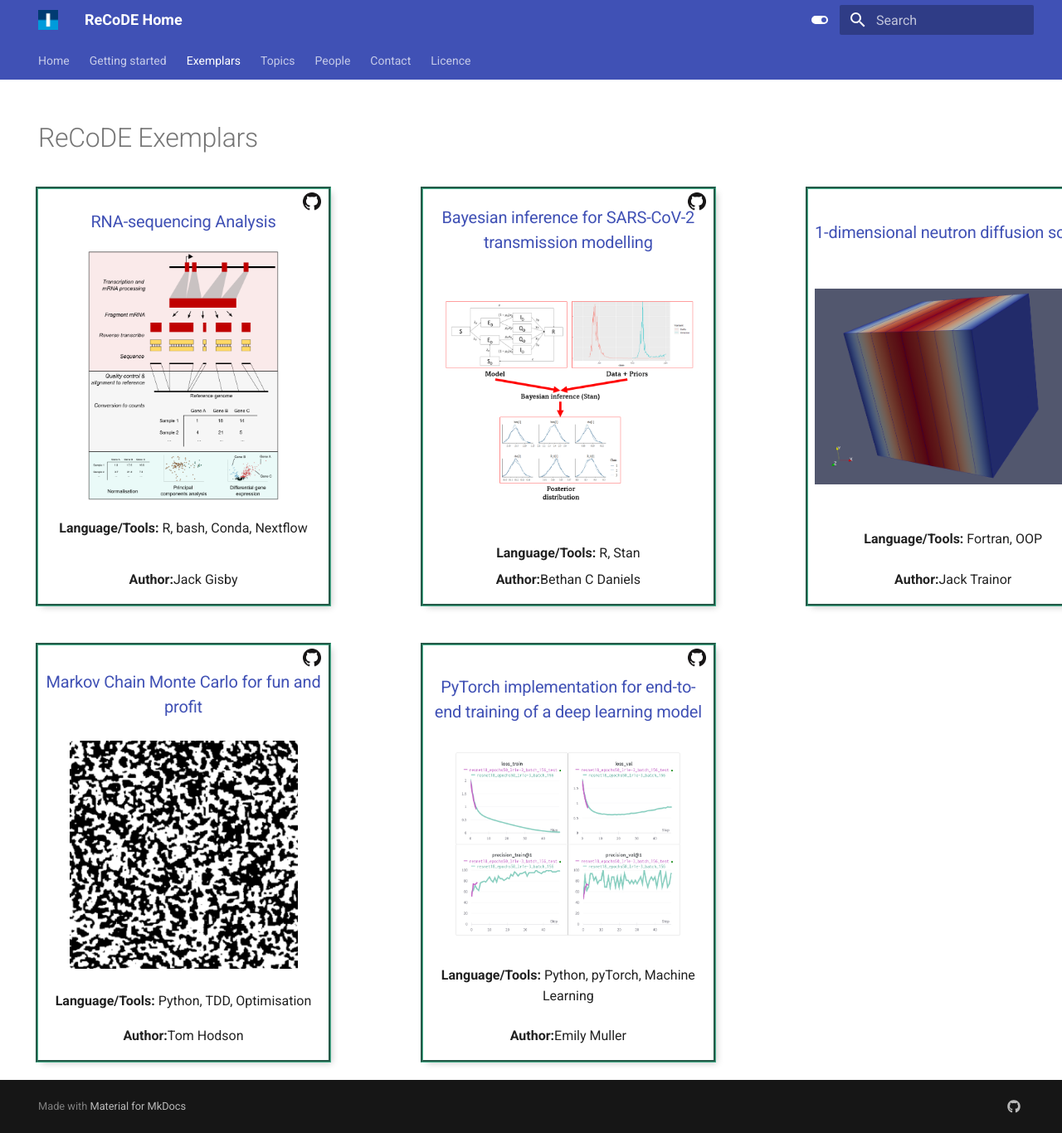
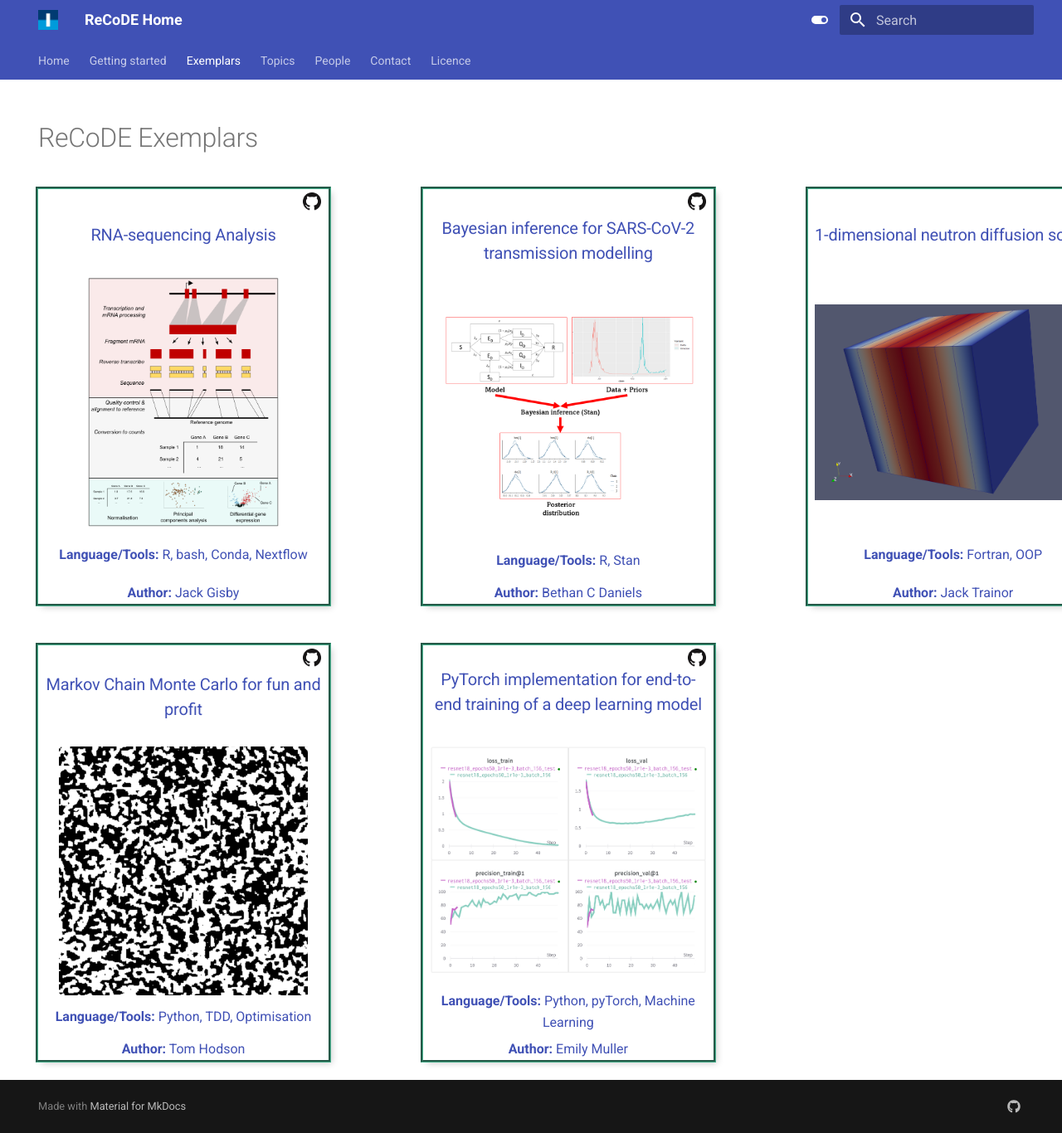
Before and after one commit to ImperialCollegeLondon/ReCoDE-home, an MkDocs documentation site: the page built from docs/exemplars/index.md, in a window 1280 px wide and 1366 px high. Shown: the whole window at 83% size. Built offline with MkDocs 1.6.1 and Material for MkDocs 9.7.7, drawn with Linux system fonts in a browser that asks for light colours.

Commit message:
feat: add links to exemplar imgs and text

```diff
--- a/docs/exemplars/index.md
+++ b/docs/exemplars/index.md
@@ -14,11 +14,13 @@
         <img src="../assets/img/github.png" alt="RNA Sequencing GitHub" style="width:75%;padding:4px;">
       </a>
       <h3>
-        <a href = "https://imperialcollegelondon.github.io/ReCoDE_rnaseq_pipeline/">RNA-sequencing Analysis</a>
+        <a href = "https://imperialcollegelondon.github.io/ReCoDE_rnaseq_pipeline">RNA-sequencing Analysis</a>
       </h3>
-            <img src="../assets/img/exemplars/rnaseq.png" alt="RNA-sequencing Analysis" style="height:60%;object-fit:contain;">
-            <p><strong>Language/Tools:</strong> R, bash, Conda, Nextflow</p>
-            <p><strong>Author:</strong>Jack Gisby</p>
+      <a href = "https://imperialcollegelondon.github.io/ReCoDE_rnaseq_pipeline" style="height:60%">
+        <img src="../assets/img/exemplars/rnaseq.png" alt="RNA-sequencing Analysis" style="height:100%">
+      </a>
+      <a href = "../tags"><strong>Language/Tools:</strong> R, bash, Conda, Nextflow</a>
+      <a href = "../people"><strong>Author:</strong> Jack Gisby</a>
     </div>
 
 <!-- Bayesian inference for SARS-CoV-2 transmission modelling -->
@@ -28,11 +30,13 @@
         <img src="../assets/img/github.png" alt="IDMS GitHub" style="width:75%;padding:4px;">
       </a>
       <h3>
-       <a href = "https://github.com/ImperialCollegeLondon/ReCoDE_IDMS.git">Bayesian inference for SARS-CoV-2 transmission modelling</a>
+       <a href = "https://imperialcollegelondon.github.io/ReCoDE_IDMS/">Bayesian inference for SARS-CoV-2 transmission modelling</a>
       </h3>
-            <img src="../assets/img/exemplars/idms.png" alt="IDMS" style="height:65%;object-fit:contain;">
-            <p class="tools_ex"><strong>Language/Tools:</strong> R, Stan</p>
-            <p><strong>Author:</strong>Bethan C Daniels</p>
+      <a href = "https://imperialcollegelondon.github.io/ReCoDE_IDMS/" style="height:60%">
+            <img src="../assets/img/exemplars/idms.png" alt="IDMS" style="height:100%;object-fit:contain;">
+      </a>
+      <a href = "../tags"><strong>Language/Tools:</strong> R, Stan</a>
+      <a href = "../people"><strong>Author:</strong> Bethan C Daniels</a>
     </div>
 
 <!-- 1-dimensional neutron diffusion solver -->
@@ -44,9 +48,11 @@
       <h3>
        <a href = "https://imperialcollegelondon.github.io/ReCoDE_Diffusion_Code/">1-dimensional neutron diffusion solver</a>
       </h3>
-            <img src="../assets/img/exemplars/diffusion.png" alt="diffusion" style="height:55%;object-fit:contain;">
-            <p class="tools_ex"><strong>Language/Tools:</strong> Fortran, OOP</p>
-            <p><strong>Author:</strong>Jack Trainor</p>
+      <a href = "https://imperialcollegelondon.github.io/ReCoDE_Diffusion_Code/" style="height:60%;">
+            <img src="../assets/img/exemplars/diffusion.png" alt="diffusion" style="height:100%;object-fit:contain;">
+      </a>
+      <a href = "../tags"><strong>Language/Tools:</strong> Fortran, OOP</a>
+      <a href = "../people"><strong>Author:</strong> Jack Trainor</a>
     </div>
 
 <!-- MCMC -->
@@ -58,9 +64,11 @@
       <h3>
        <a href = "https://recode-mcmcff.readthedocs.io/en/latest/">Markov Chain Monte Carlo for fun and profit</a>
       </h3>
-            <img src="../assets/img/exemplars/mcmc.png" alt="MCMC" style="height:55%;object-fit:contain;">
-            <p class="tools_ex"><strong>Language/Tools:</strong> Python, TDD, Optimisation</p>
-            <p><strong>Author:</strong>Tom Hodson</p>
+      <a href = "https://recode-mcmcff.readthedocs.io/en/latest/" style="height:60%;">
+            <img src="../assets/img/exemplars/mcmc.png" alt="MCMC" style="height:100%;object-fit:contain;">
+      </a>
+      <a href = "../tags"><strong>Language/Tools:</strong> Python, TDD, Optimisation</a>
+      <a href = "../people"><strong>Author:</strong> Tom Hodson</a>
     </div>
 
 <!-- perceptions -->
@@ -72,8 +80,10 @@
       <h3>
        <a href = "https://imperialcollegelondon.github.io/recode-perceptions/">PyTorch implementation for end-to-end training of a deep learning model</a>
       </h3>
-            <img src="../assets/img/exemplars/perceptions.png" alt="perceptions" style="height:45%;object-fit:contain;">
-            <p class="tools_ex"><strong>Language/Tools:</strong> Python, pyTorch, Machine Learning</p>
-            <p><strong>Author:</strong>Emily Muller</p>
+      <a href = "https://imperialcollegelondon.github.io/recode-perceptions/" style="height:60%;">
+            <img src="../assets/img/exemplars/perceptions.png" alt="perceptions" style="height:100%;object-fit:contain;">
+      </a>
+      <a href = "../tags"><strong>Language/Tools:</strong> Python, pyTorch, Machine Learning</a>
+      <a href = "../people"><strong>Author:</strong> Emily Muller</a>
     </div>
 </div>
```
